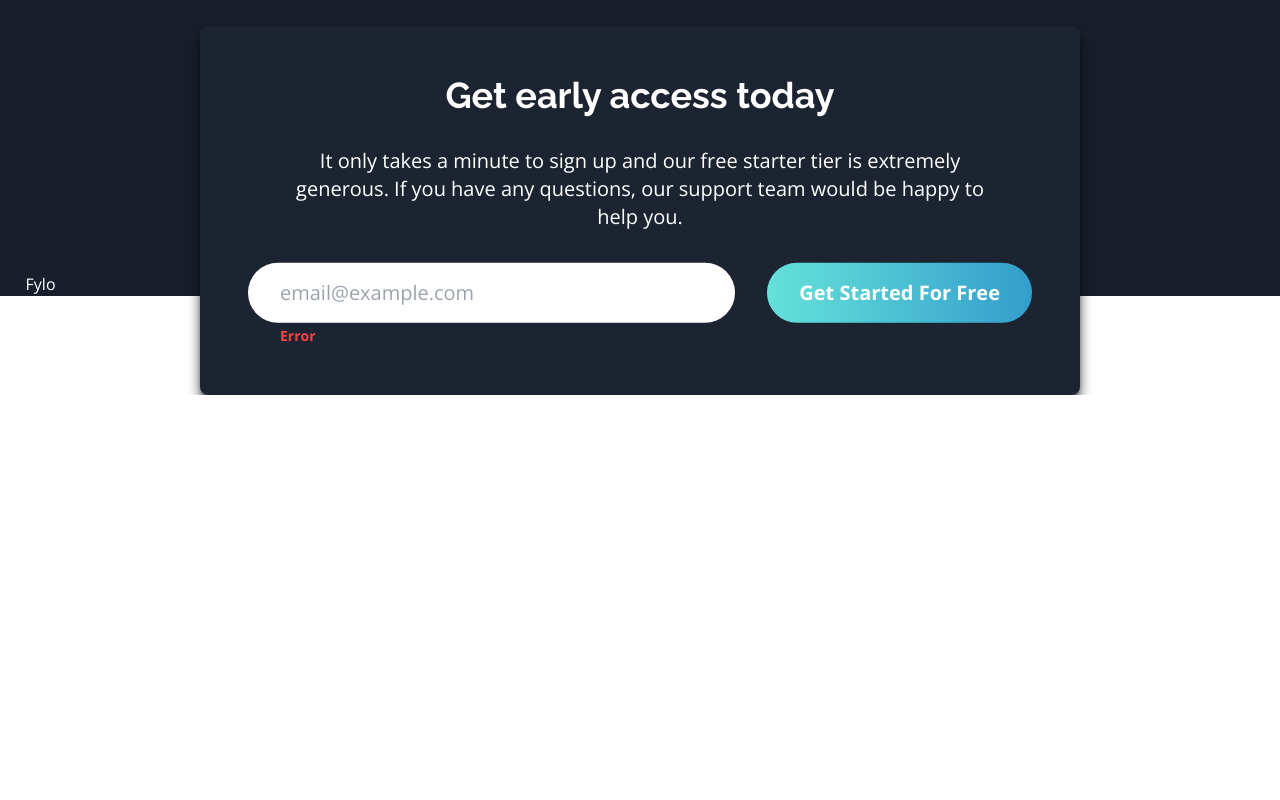
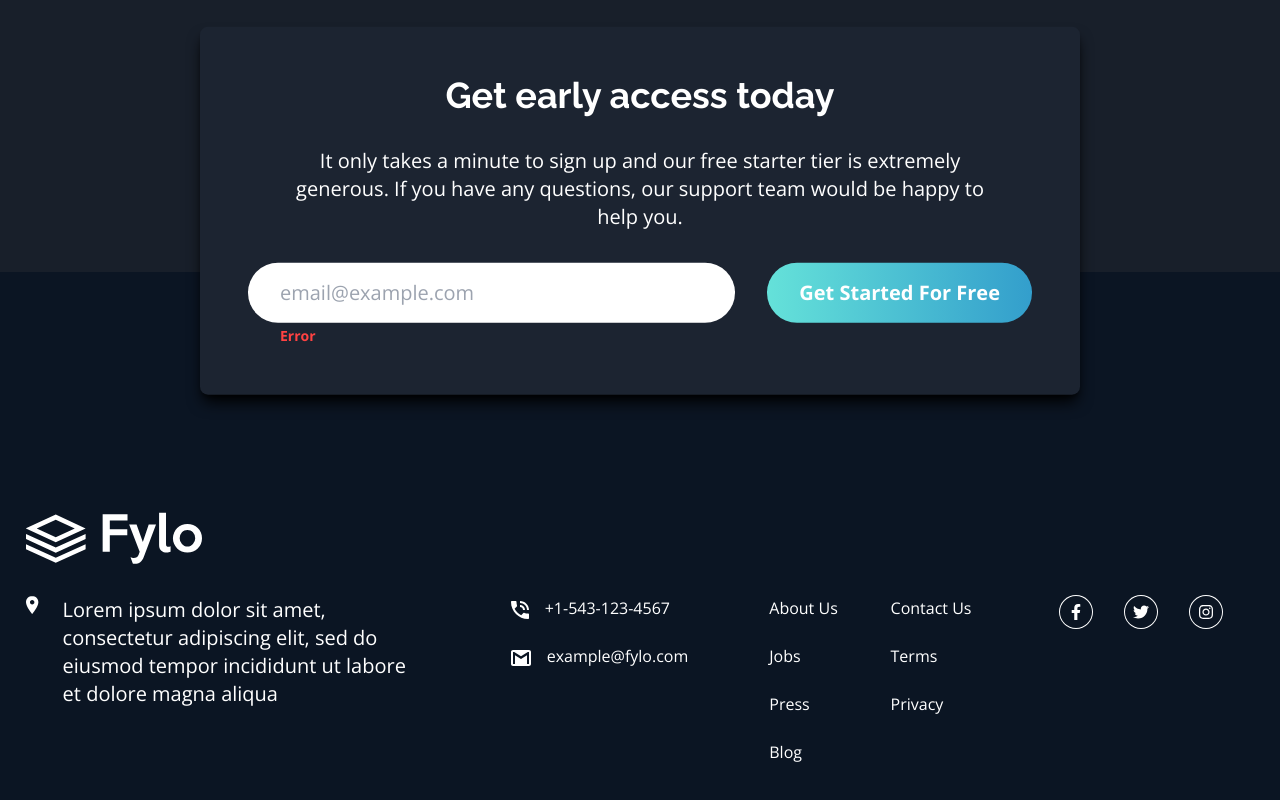
Before and after one commit to ShivangamSoni/fylo-dark-theme-landing-page, a React (Vite) app: page / in a window 1280 px wide. Shown: the part 2984-3784 px from the top of the page. Before the commit the page ends 3379 px from the top, so only its background shows below. Built offline with nearby package versions, Linux system fonts and the light colour scheme; the HTML template or start-up script is replaced by a standard one.

Commit message:
Add: Site Footer

```diff
--- a/src/features/common/Footer.tsx
+++ b/src/features/common/Footer.tsx
@@ -1,10 +1,86 @@
+import { FooterLinks } from "@data/Links";
+
+import {
+    FaFacebookF as FacebookIcon,
+    FaTwitter as TwitterIcon,
+    FaInstagram as InstagramIcon,
+} from "react-icons/fa";
+import { Location, Phone, Email } from "@assets/Icons";
+import Logo from "@assets/Logo";
+
 import WidthRestriction from "@layout/WidthRestriction";
+import Link from "@components/Link";
 
 export default function Footer() {
     return (
-        <footer>
+        <footer className="py-20 pt-60 bg-primary-darkBlue-700">
             <WidthRestriction>
-                <h2>Fylo</h2>
+                <h2 className="mb-8">
+                    <span className="sr-only">Fylo</span>
+                    <Logo aria-hidden />
+                </h2>
+
+                <div className="grid grid-cols-[2fr_repeat(3,minmax(0,1fr))] gap-8">
+                    <div className="grid grid-cols-[auto_minmax(0,1fr)] gap-6 items-start justify-start">
+                        <Location />
+                        <p className="text-xl w-10/12">
+                            Lorem ipsum dolor sit amet, consectetur adipiscing
+                            elit, sed do eiusmod tempor incididunt ut labore et
+                            dolore magna aliqua
+                        </p>
+                    </div>
+
+                    <div className="flex flex-col gap-6">
+                        <Link variant="no-underline">
+                            <Phone className="inline mr-4" />
+                            +1-543-123-4567
+                        </Link>
+                        <Link variant="no-underline">
+                            <Email className="inline mr-4" />
+                            example@fylo.com
+                        </Link>
+                    </div>
+
+                    <nav className="grid grid-cols-2 items-start gap-4">
+                        {FooterLinks.map((links, idx) => (
+                            <div key={idx} className="grid gap-6">
+                                {links.map(({ id, label, link }) => (
+                                    <Link
+                                        key={id}
+                                        href={link}
+                                        variant="no-underline"
+                                    >
+                                        {label}
+                                    </Link>
+                                ))}
+                            </div>
+                        ))}
+                    </nav>
+
+                    <div className="flex items-start justify-evenly">
+                        <Link
+                            variant="no-underline"
+                            className="flex items-center justify-center p-2 ring-1 ring-current rounded-full hover:ring-2"
+                        >
+                            <span className="sr-only">Our Facebook Page</span>
+                            <FacebookIcon />
+                        </Link>
+                        <Link
+                            variant="no-underline"
+                            className="flex items-center justify-center p-2 ring-1 ring-current rounded-full hover:ring-2"
+                        >
+                            <span className="sr-only">Our Twitter Profile</span>
+                            <TwitterIcon />
+                        </Link>
+                        <Link
+                            variant="no-underline"
+                            className="flex items-center justify-center p-2 ring-1 ring-current rounded-full hover:ring-2"
+                        >
+                            <span className="sr-only">Our Instagram</span>
+                            <InstagramIcon />
+                        </Link>
+                    </div>
+                </div>
             </WidthRestriction>
         </footer>
     );
```
